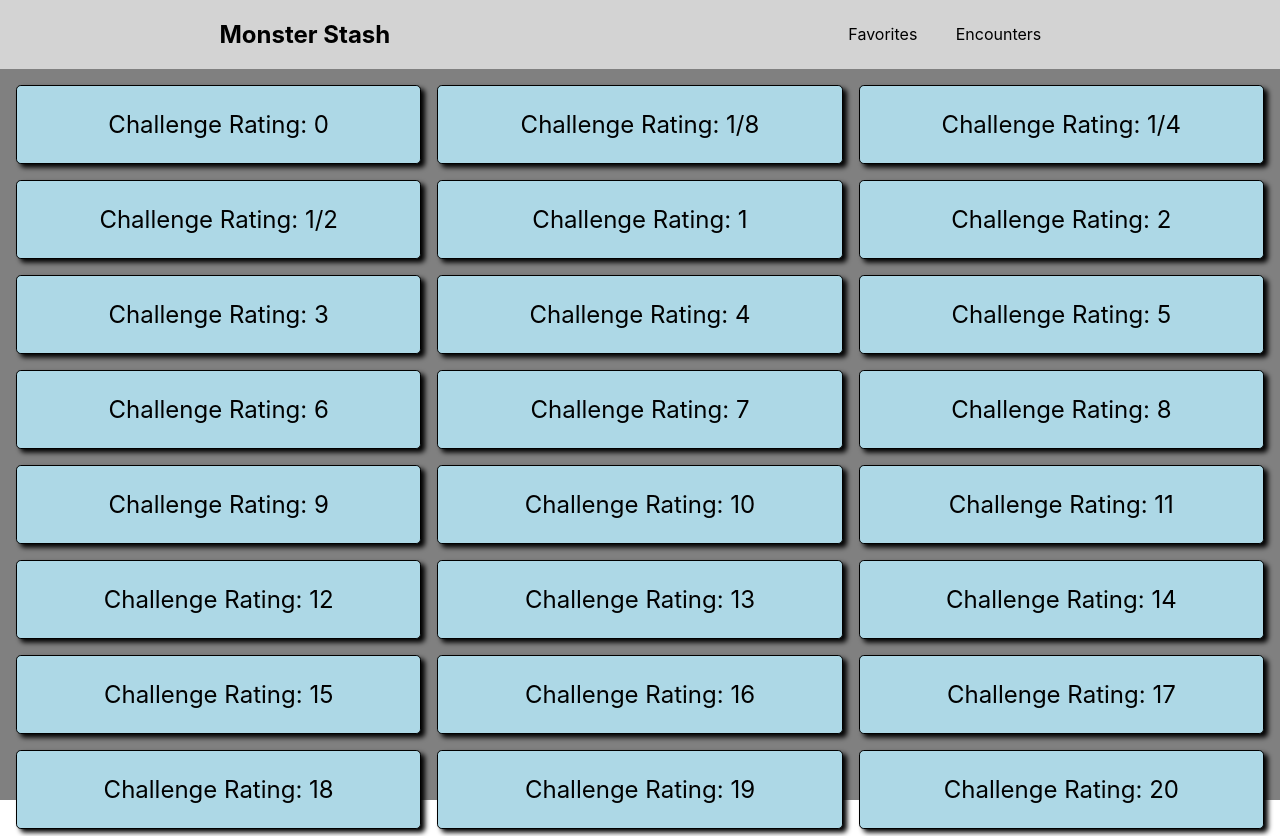
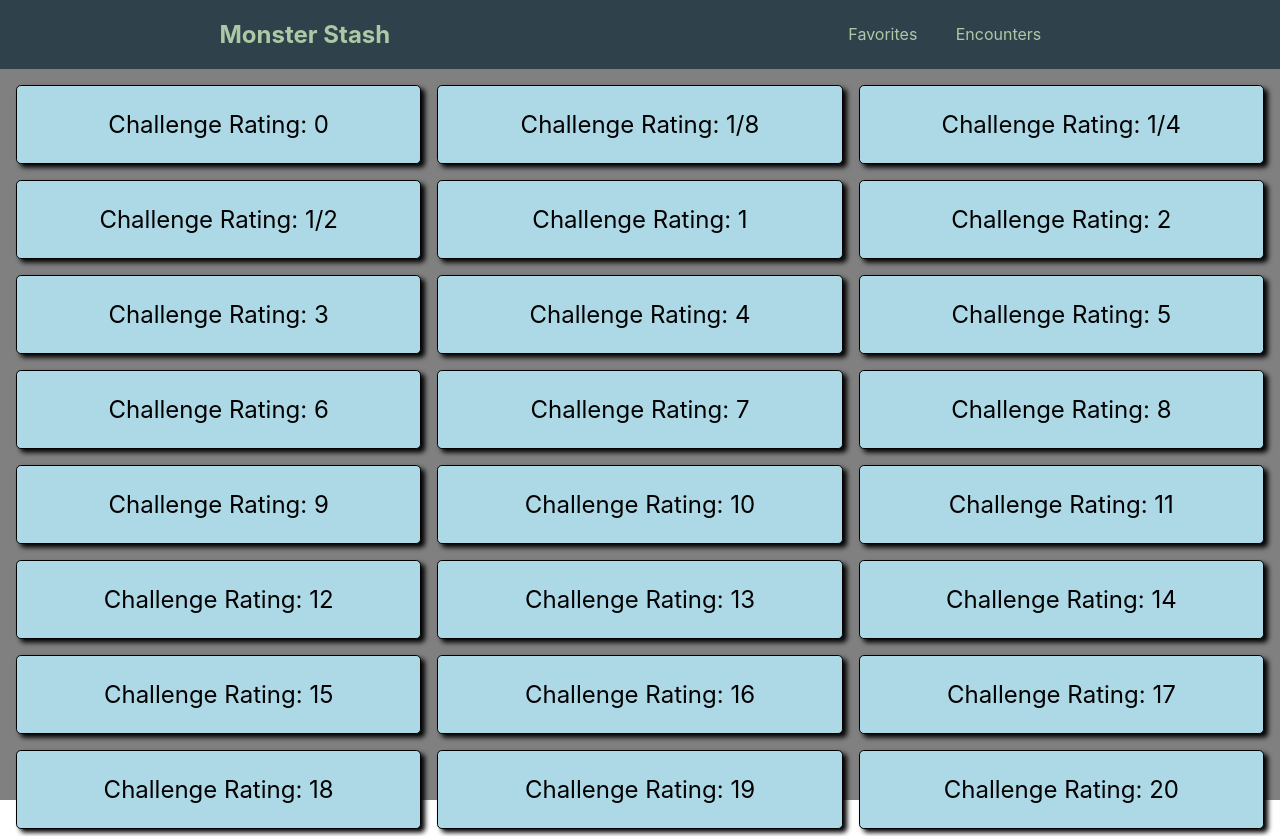
Before and after one commit to Davidschlundtbodien/monster-stash, a React (Create React App) app: page / in a window 1280 px wide. Shown: the top 836 px of the page. Built offline with nearby package versions, Linux system fonts and the light colour scheme.

Commit message:
Add styling and hover effect to nav bar

```diff
--- a/src/Components/Navbar/Navbar.css
+++ b/src/Components/Navbar/Navbar.css
@@ -1,8 +1,9 @@
 nav {
-  background: lightgrey;
+  background: #2F424C;
   display: flex;
   align-items: center;
   justify-content: space-around;
+  color: #ACC9A6;
 }
 
 .link {
@@ -17,3 +18,8 @@ nav {
 .nav-links > p {
   margin: 1.2em;
 }
+
+
+.link:hover {
+  text-decoration: underline;
+}
```
